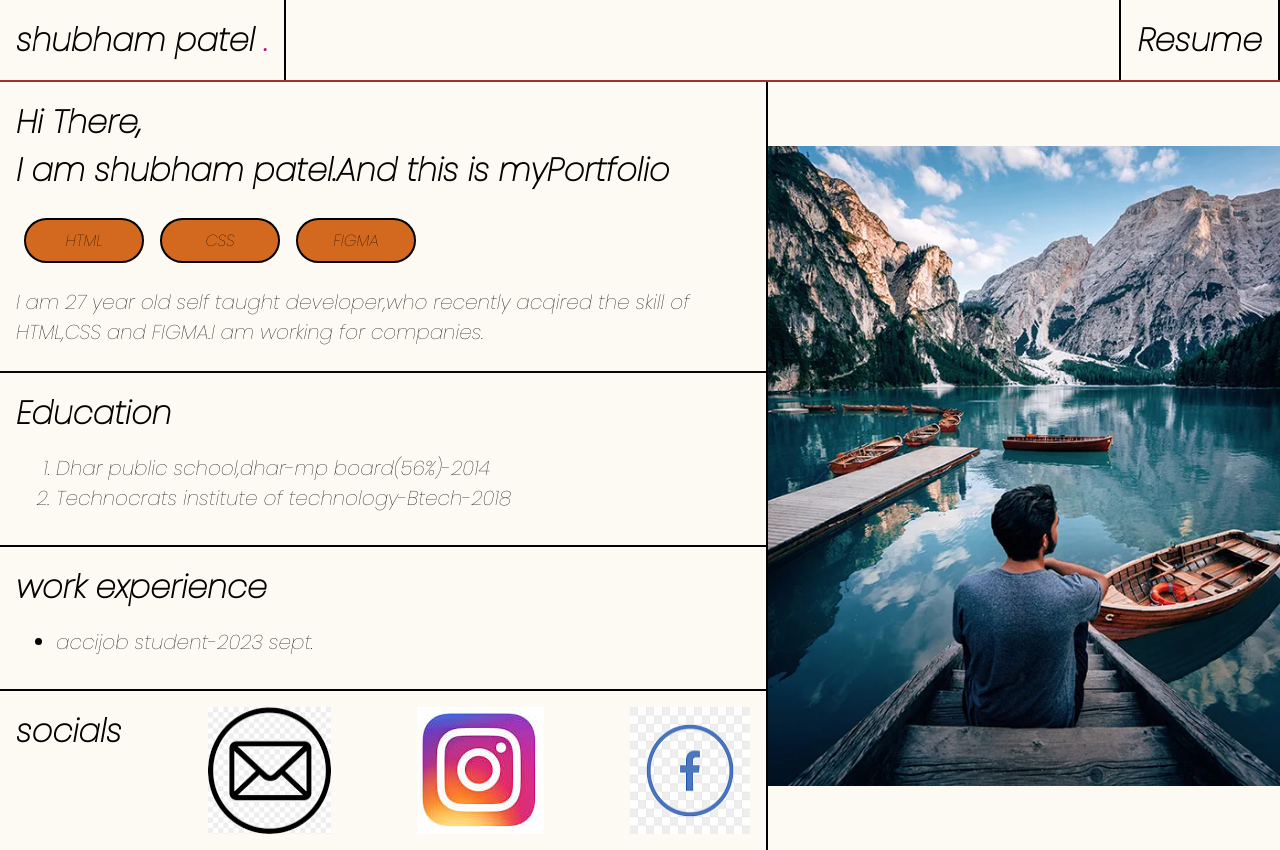
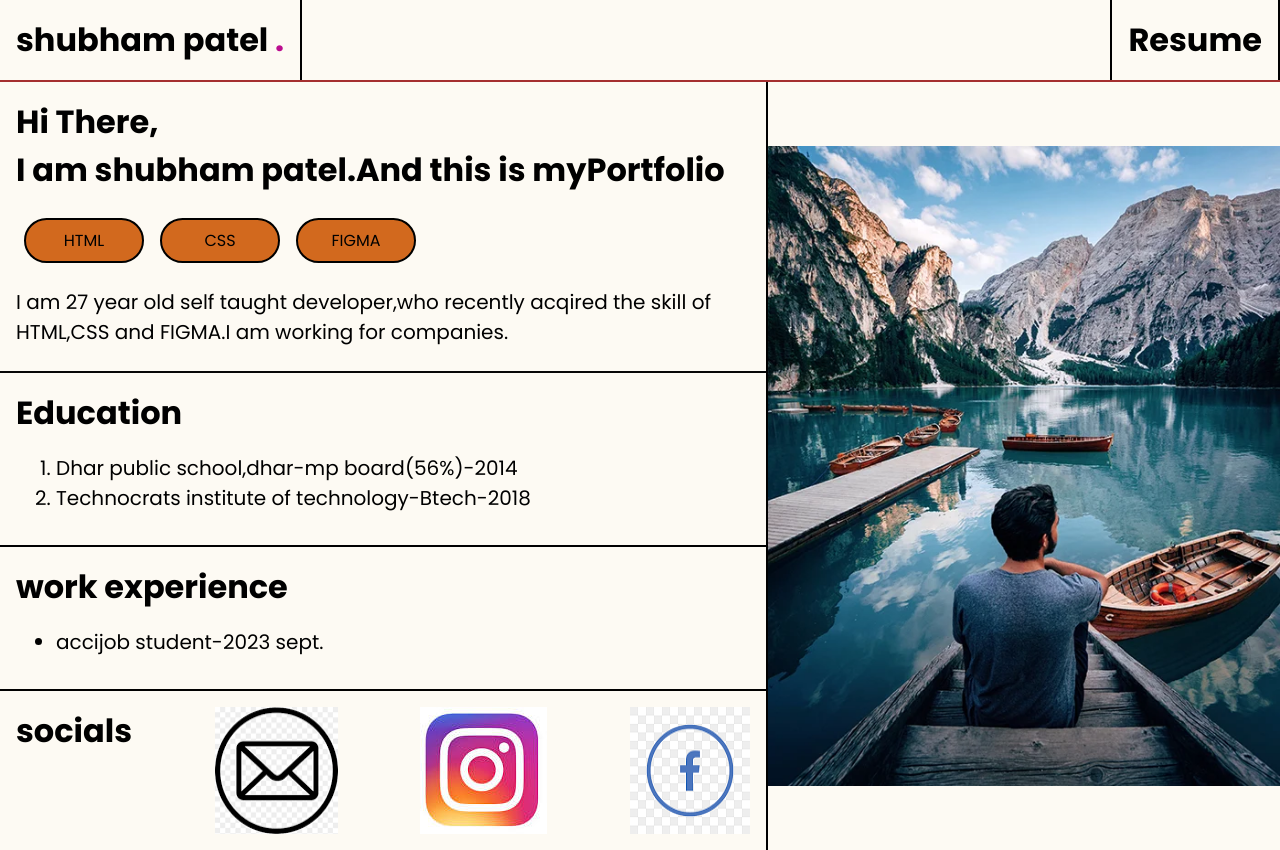
Before and after one commit to shubham4489/MY-PORTFOLIO, a plain HTML site: page index.html in a window 1280 px wide. Drawn offline with Linux system fonts and the light colour scheme.

Commit message:
Update style.css

```diff
--- a/style.css
+++ b/style.css
@@ -1,4 +1,4 @@
-@import url('https://fonts.googleapis.com/css2?family=Poppins:ital,wght@1,100&display=swap');
+@import url('https://fonts.googleapis.com/css2?family=Poppins:ital,wght@0,100;0,200;0,300;0,400;0,500;0,600;0,700;0,800;0,900;1,100;1,200;1,300;1,400;1,500;1,600;1,700;1,800;1,900&display=swap');
 
 body{
     font-family: 'poppins',sans-serif;
```
